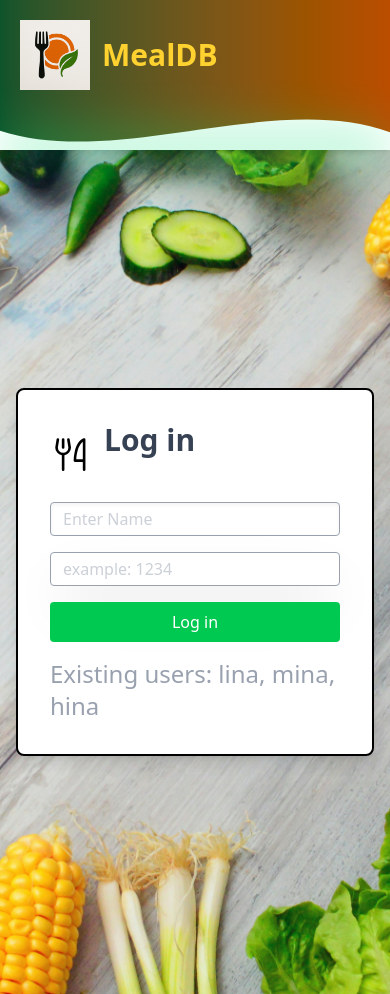
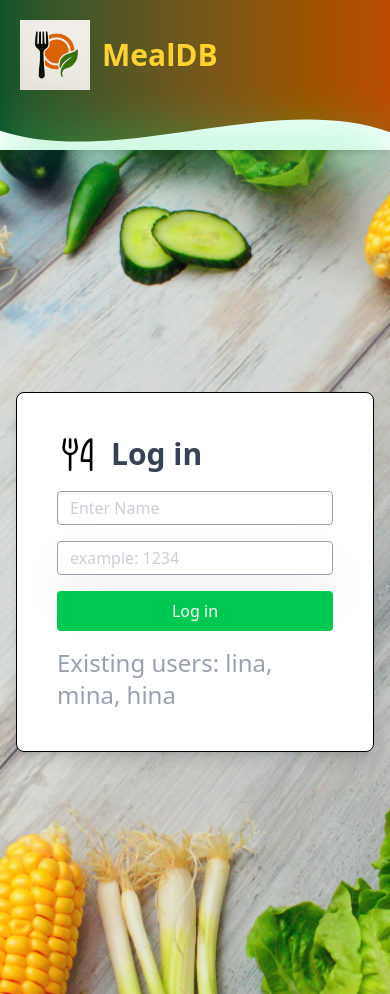
Before and after one commit to bushra-rauf/context_website, a Next.js app: page / in a window 390 px wide. Built offline with nearby package versions, Linux system fonts and the light colour scheme.

Commit message:
styling done on login page

```diff
--- a/src/components/Login/index.tsx
+++ b/src/components/Login/index.tsx
@@ -50,16 +50,14 @@ const LogIn = () => {
        <div className="relative w-full h-screen">
       {/* Header with Logo only */}
       <Header showMenu={false} />
-
-
-        <div className="relative  p-4 w-full h-screen flex items-center justify-center">
+      <div className="relative  p-4 w-full h-screen flex items-center justify-center">
             <Image src= {'/loginbgb.jpg'} alt="login-background" fill className="object-cover -z-10"/>
 
-            <form onSubmit={handleClick}className="bg-white border-2 rounded-lg sm:p-10 p-8 w-full max-w-md shadow-lg">
+            <form onSubmit={handleClick}className="bg-white border rounded-lg sm:p-14 p-10 w-full max-w-lg shadow-lg">
               <div className="flex flex-col">
                 <div className="flex gap-3 items-center mb-4 sm:mb-6">
                   <ForkKnife size={42}/>
-                <label className="mb-7 text-3xl block sm:text-4xl font-extrabold text-gray-700">Log in</label>
+                <label className=" text-3xl block sm:text-4xl font-extrabold text-gray-700">Log in</label>
                 </div>
                 <input value={userName ?? ''} placeholder="Enter Name" onChange= {handleClickName} className="text-gray-400 mb-4 sm:text-2xl w-full rounded border px-3 py-1 shadow-inner ">
                 {/* focus:outline-none focus:ring-2 focus:ring-green-500 */}
@@ -76,7 +74,7 @@ const LogIn = () => {
                <p className='mt-4 text-2xl text-gray-400'>Existing users: lina, mina, hina</p>
             </form>
         </div>
-        </div>
+      </div>
 
     )
 
```
